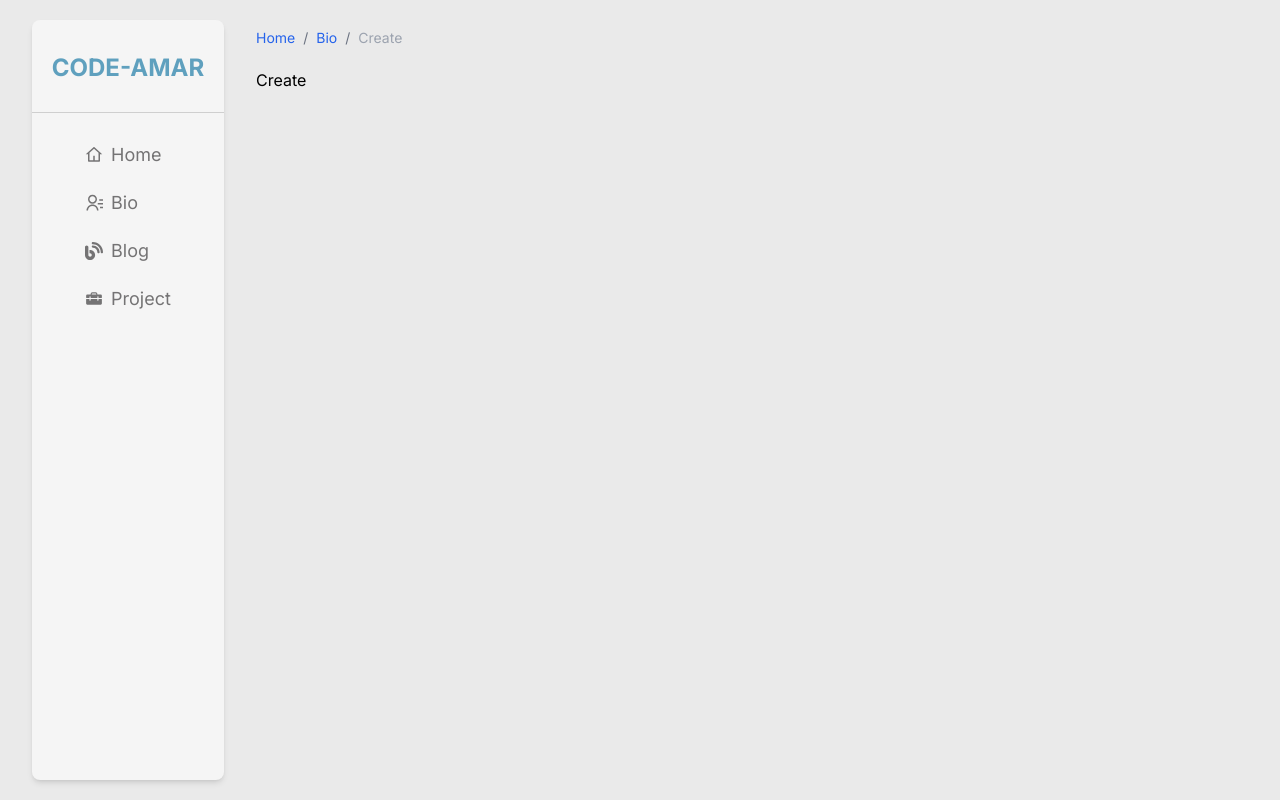
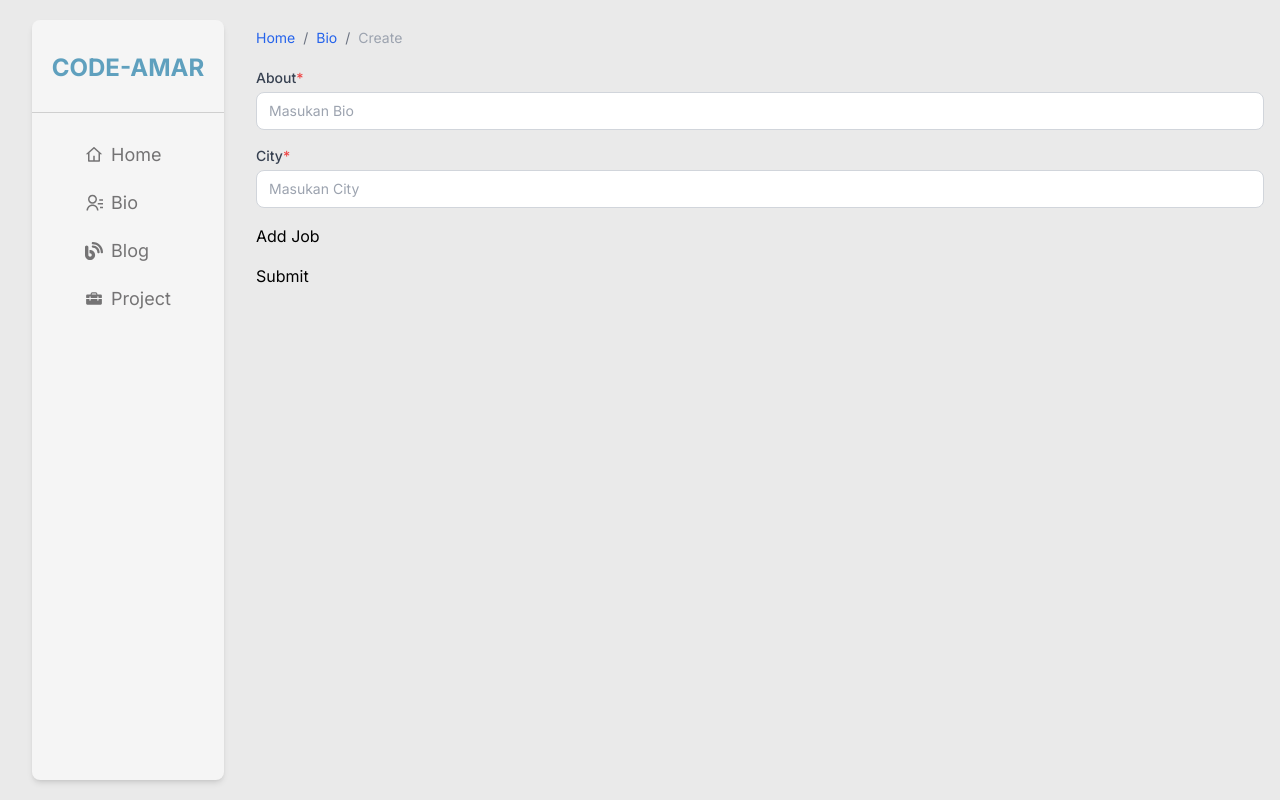
Before and after one commit to AmarPalevi02/control-content-code-amar, a Next.js app: page /bio/create in a window 1280 px wide. Built offline with nearby package versions, Linux system fonts and the light colour scheme.

Commit message:
feat: make FormInput

```diff
--- a/app/bio/create/page.tsx
+++ b/app/bio/create/page.tsx
@@ -1,8 +1,97 @@
-import React from 'react'
+'use client'
+
+import FormInput from '@/components/ui/FormInput'
+import { postData } from '@/utils/fetch'
+import React, { useState } from 'react'
 
 const Create = () => {
+  const [form, setForm] = useState<{
+    about: string;
+    city: string;
+    jobs: string[];
+  }>({
+    about: '',
+    city: '',
+    jobs: []
+  })
+
+  const handleChange = (e: React.ChangeEvent<HTMLInputElement>) => {
+    setForm({ ...form, [e.target.name]: e.target.value })
+  };
+
+  const handleJobsChange = (e: React.ChangeEvent<HTMLInputElement>, index: number) => {
+    const newJob = [...form.jobs]
+    newJob[index] = e.target.value
+    setForm({ ...form, jobs: newJob })
+  }
+
+  const handleAddJobs = () => {
+    setForm({ ...form, jobs: [...form.jobs, ''] })
+  }
+
+  const handleSubmit = async () => {
+    if (!form.about || !form.city || form.jobs.length === 0) {
+      console.log('All fields are required!');
+      return;
+    }
+
+    try {
+      const payload = {
+        about: form.about,
+        city: form.city,
+        jobs: form.jobs
+      }
+      await postData('/myjobs', payload)
+    } catch (error) {
+
+    }
+    console.log(form)
+
+  };
+
   return (
-    <div>Create</div>
+    <div>
+      <form onSubmit={handleSubmit} className='space-y-4'>
+        <FormInput
+          name='about'
+          label={'About'}
+          type={'text'}
+          value={form.about}
+          placeholder='Masukan Bio'
+          required={true}
+          onChange={handleChange}
+        />
+
+        <FormInput
+          name='city'
+          label={'City'}
+          type={'text'}
+          value={form.city}
+          placeholder='Masukan City'
+          required={true}
+          onChange={handleChange}
+        />
+
+        <div>
+          {form.jobs.map((job, index) => (
+            <div key={index}>
+              <FormInput
+                name='jobs'
+                label={`Job ${index + 1}`}
+                type={'text'}
+                value={job}
+                placeholder={`Job ${index + 1}`}
+                onChange={(e) => handleJobsChange(e, index)}
+              />
+            </div>
+          ))}
+          <button type="button" onClick={handleAddJobs}>Add Job</button>
+        </div>
+        <button type='submit' onClick={handleSubmit}>
+          Submit
+        </button>
+      </form>
+    </div>
   )
 }
 
--- /dev/null
+++ b/components/ui/FormInput.tsx
@@ -0,0 +1,45 @@
+import React from 'react'
+
+type TextInputProps = {
+   label?: string,
+   type: string,
+   placeholder: string,
+   value: string | number,
+   onChange: (e: React.ChangeEvent<HTMLInputElement>) => void;
+   className?: string,
+   required?: boolean,
+   name: string
+}
+
+const FormInput = ({
+   label,
+   type,
+   placeholder,
+   value,
+   onChange,
+   className,
+   required = false,
+   name
+}: TextInputProps) => {
+   return (
+      <div className={`w-full ${className}`}>
+         {label && (
+            <label className="block text-sm font-medium text-gray-700 mb-1">
+               {label}
+               {required && <span className="text-red-500">*</span>} {/* Indikator jika required */}
+            </label>
+         )}
+         <input
+            name = {name}
+            type={type}
+            placeholder={placeholder}
+            value={value}
+            onChange={onChange}
+            className="w-full px-3 py-2 border border-gray-300 rounded-lg focus:outline-none focus:ring-2 focus:ring-blue-500 focus:border-blue-500 text-sm"
+            required={required}
+         />
+      </div>
+   )
+}
+
+export default FormInput
--- a/utils/fetch.ts
+++ b/utils/fetch.ts
@@ -10,3 +10,13 @@ export const getDatas = async <T>(resourch: string): Promise<T> => {
       throw new Error(error instanceof Error ? error.message : "Failed to fetch data");
    }
 }
+
+export const postData = async (resourch: string, payload: object) => {
+   try {
+      const response = await axios.post(`${process.env.NEXT_PUBLIC_DB_HOST}/${process.env.NEXT_PUBLIC_APP_VERSION}/${resourch}`, payload)
+
+      return response
+   } catch (error) {
+      throw new Error(error instanceof Error ? error.message : "Failed to fetch data");
+   }
+}
--- a/utils/types.ts
+++ b/utils/types.ts
@@ -1,4 +1,4 @@
-export interface Blog {
+export type Blog = {
    id: number,
    content: string,
    thumbnail: string
```
